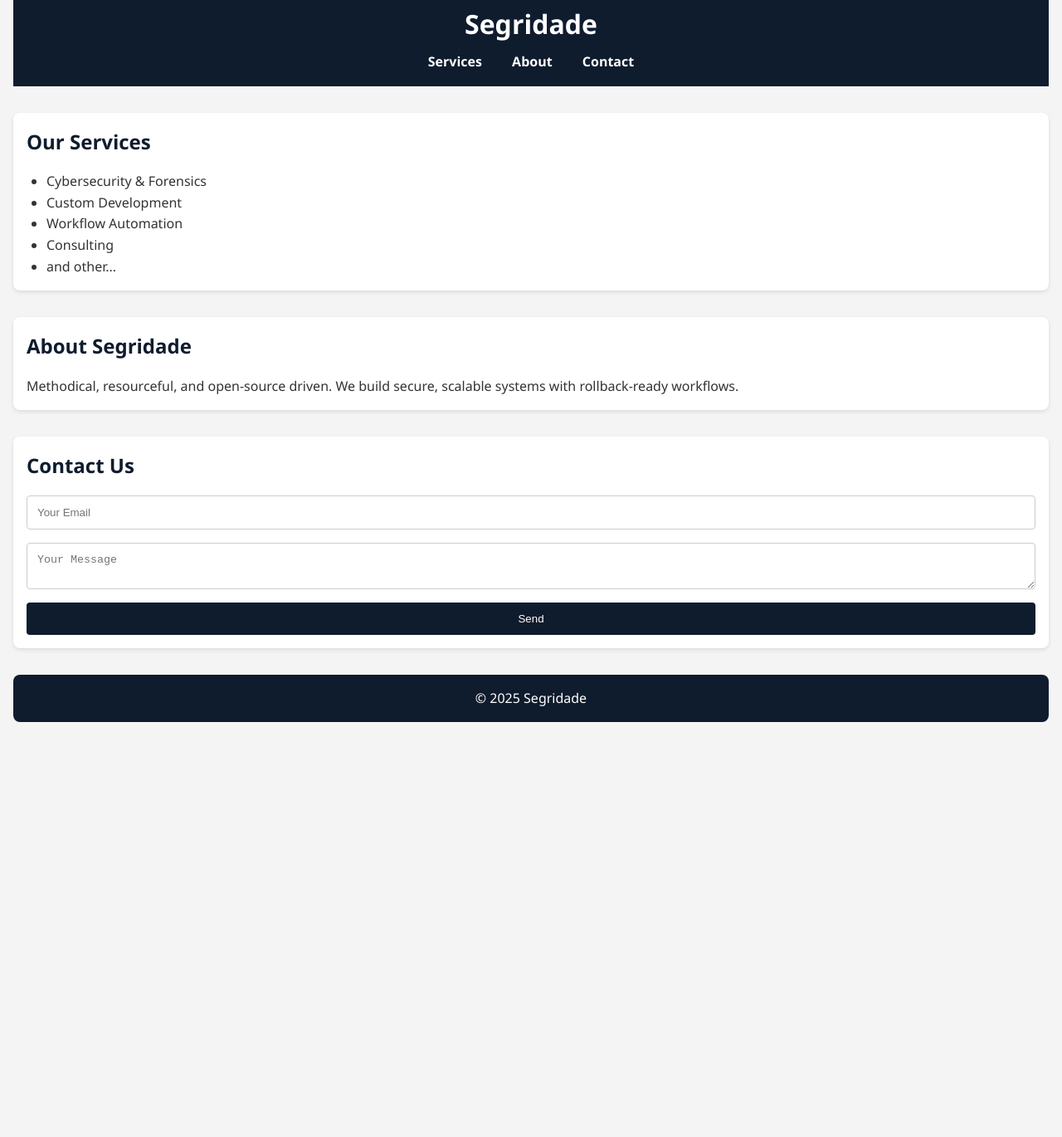
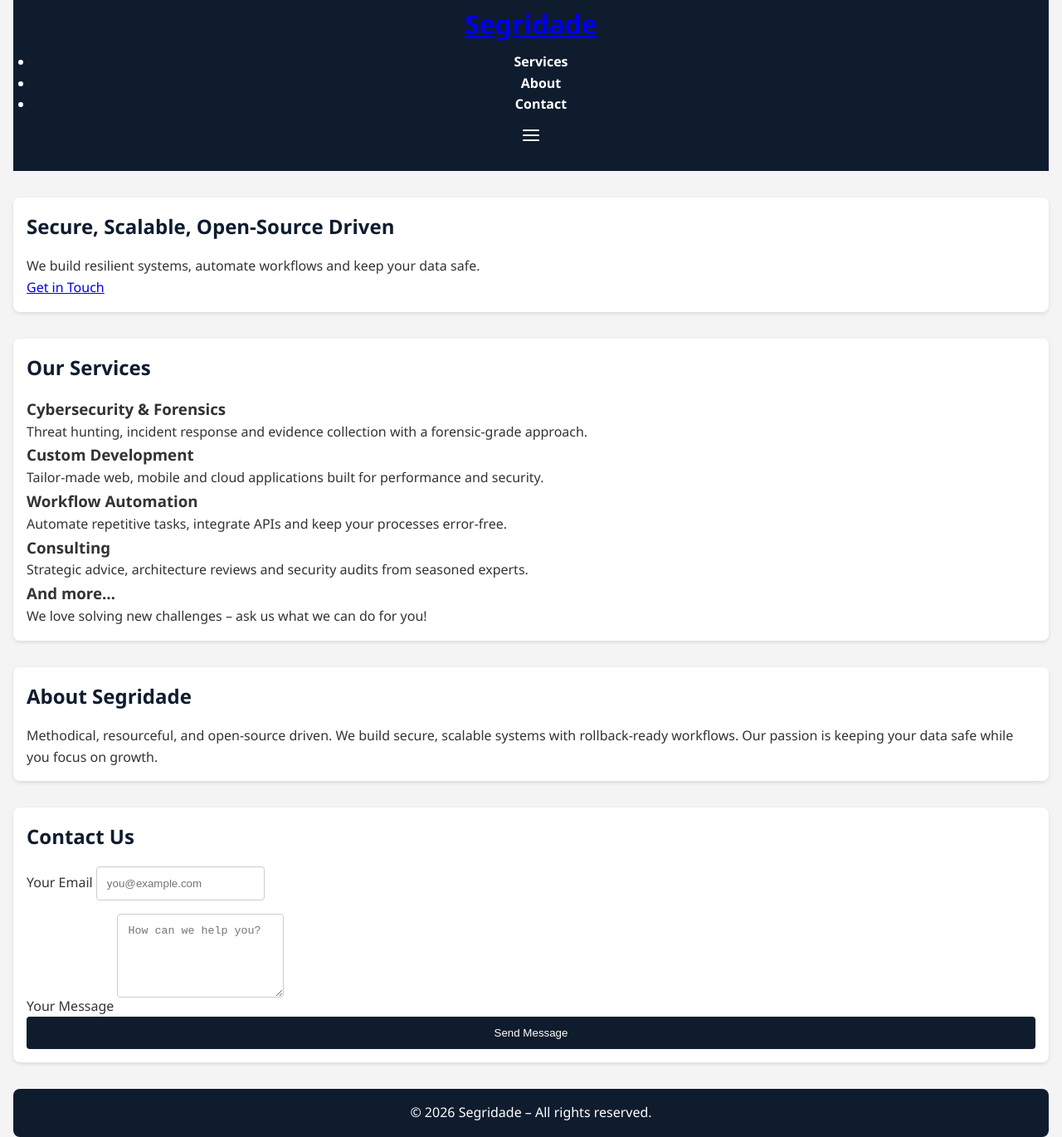
Before and after one commit to segridade/segridade.github.io, a plain HTML site: page index.html in a window 1280 px wide. Shown: the part 13-1383 px from the top of the page at 83% size. Before the commit the page ends 883 px from the top, so only its background shows below. Drawn offline with nearby package versions, Linux system fonts and the light colour scheme.

Commit message:
Update index.html

```diff
--- a/index.html
+++ b/index.html
@@ -3,46 +3,144 @@
 <head>
   <meta charset="UTF-8" />
   <meta name="viewport" content="width=device-width, initial-scale=1.0" />
-  <title>Segridade</title>
+  <title>Segridade – Secure & Scalable Solutions</title>
+
+  <!-- Google Font (Montserrat) -->
+  <link href="https://fonts.googleapis.com/css2?family=Montserrat:wght@400;600&display=swap"
+        rel="stylesheet" />
+
+  <!-- Icon for the mobile menu (heroicon) -->
+  <script src="https://cdn.jsdelivr.net/npm/feather-icons/dist/feather.min.js"></script>
+
+  <!-- Your stylesheet -->
   <link rel="stylesheet" href="styles.css" />
 </head>
+
 <body>
-<header>
-  <h1>Segridade</h1>
-  <nav>
-    <a href="#services">Services</a>
-    <a href="#about">About</a>
-    <a href="#contact">Contact</a>
+  <!-- ==================== HEADER & NAV ==================== -->
+  <header id="top">
+    <div class="container header__inner">
+      <h1 class="logo"><a href="#top">Segridade</a></h1>
+
+      <nav class="nav" aria-label="Main navigation">
+        <ul class="nav__list">
+          <li><a href="#services">Services</a></li>
+          <li><a href="#about">About</a></li>
+          <li><a href="#contact">Contact</a></li>
+        </ul>
+
+        <!-- Mobile burger button -->
+        <button class="nav__toggle" aria-label="Toggle menu">
+          <i data-feather="menu"></i>
+        </button>
       </nav>
+    </div>
   </header>
 
-<section id="services">
-  <h2>Our Services</h2>
-  <ul>
-    <li>Cybersecurity & Forensics</li>
-    <li>Custom Development</li>
-    <li>Workflow Automation</li>
-    <li>Consulting</li>
-    <li>and other...</li>
-  </ul>
+  <!-- ==================== HERO ==================== -->
+  <section class="hero">
+    <div class="container hero__content">
+      <h2>Secure, Scalable, Open‑Source Driven</h2>
+      <p>We build resilient systems, automate workflows and keep your data safe.</p>
+      <a href="#contact" class="btn btn--primary">Get in Touch</a>
+    </div>
   </section>
 
-<section id="about">
-  <h2>About Segridade</h2>
-  <p>Methodical, resourceful, and open-source driven. We build secure, scalable systems with rollback-ready workflows.</p>
+  <!-- ==================== SERVICES ==================== -->
+  <section id="services" class="section">
+    <div class="container">
+      <h2 class="section__title">Our Services</h2>
+
+      <div class="services__grid">
+        <article class="card">
+          <h3>Cybersecurity &amp; Forensics</h3>
+          <p>Threat hunting, incident response and evidence collection with a forensic‑grade approach.</p>
+        </article>
+
+        <article class="card">
+          <h3>Custom Development</h3>
+          <p>Tailor‑made web, mobile and cloud applications built for performance and security.</p>
+        </article>
+
+        <article class="card">
+          <h3>Workflow Automation</h3>
+          <p>Automate repetitive tasks, integrate APIs and keep your processes error‑free.</p>
+        </article>
+
+        <article class="card">
+          <h3>Consulting</h3>
+          <p>Strategic advice, architecture reviews and security audits from seasoned experts.</p>
+        </article>
+
+        <article class="card">
+          <h3>And more…</h3>
+          <p>We love solving new challenges – ask us what we can do for you!</p>
+        </article>
+      </div>
+    </div>
   </section>
 
-<section id="contact">
-  <h2>Contact Us</h2>
-  <form action="segridade@gmail.com" method="post" enctype="text/plain">
-    <input type="email" placeholder="Your Email" required />
-    <textarea placeholder="Your Message" required></textarea>
-    <button type="submit">Send</button>
-  </form>
+  <!-- ==================== ABOUT ==================== -->
+  <section id="about" class="section section--alt">
+    <div class="container">
+      <h2 class="section__title">About Segridade</h2>
+      <p class="lead">
+        Methodical, resourceful, and open‑source driven. We build secure, scalable systems
+        with rollback‑ready workflows. Our passion is keeping your data safe while you focus on
+        growth.
+      </p>
+    </div>
   </section>
 
-<footer>
-  <p>&copy; 2025 Segridade</p>
+  <!-- ==================== CONTACT ==================== -->
+  <section id="contact" class="section">
+    <div class="container">
+      <h2 class="section__title">Contact Us</h2>
+
+      <form class="contact-form" action="mailto:segridade@gmail.com" method="post" enctype="text/plain">
+        <div class="form-group">
+          <label for="email">Your Email</label>
+          <input type="email" id="email" name="email" placeholder="you@example.com" required />
+        </div>
+
+        <div class="form-group">
+          <label for="message">Your Message</label>
+          <textarea id="message" name="message"
+                    rows="5"
+                    placeholder="How can we help you?"
+                    required></textarea>
+        </div>
+
+        <button type="submit" class="btn btn--primary">Send Message</button>
+      </form>
+    </div>
+  </section>
+
+  <!-- ==================== FOOTER ==================== -->
+  <footer class="footer">
+    <div class="container footer__inner">
+      <p>&copy; <span id="year"></span> Segridade – All rights reserved.</p>
+    </div>
   </footer>
+
+  <script>
+    // Show the current year automatically
+    document.getElementById('year').textContent = new Date().getFullYear();
+
+    // Mobile navigation toggle
+    const navToggle = document.querySelector('.nav__toggle');
+    const navList   = document.querySelector('.nav__list');
+
+    navToggle.addEventListener('click', () => {
+      navList.classList.toggle('nav__list--open');
+      // Switch icon between menu & x
+      const icon = navToggle.querySelector('i');
+      icon.dataset.feather = navList.classList.contains('nav__list--open') ? 'x' : 'menu';
+      feather.replace(); // re‑render feather icons
+    });
+
+    // Init feather icons
+    feather.replace();
+  </script>
 </body>
 </html>
```
Lines whose indentation alone changed are shown as unchanged.
